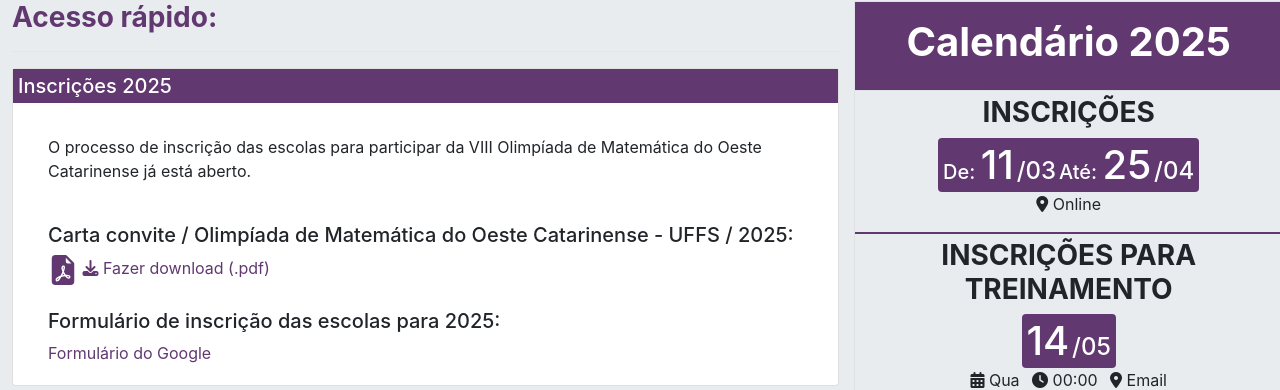
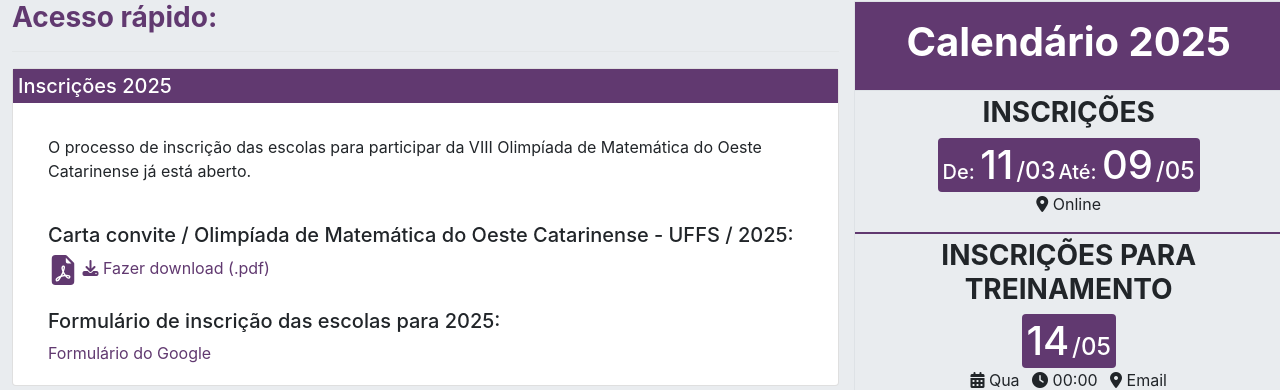
Before and after one commit to omocuffs/omocuffs.github.io, a Jekyll site: the page built from index.md, in a window 1280 px wide. Shown: the part 499-889 px from the top of the page. Built offline with Jekyll 4.4.1, drawn with Linux system fonts in a browser that asks for light colours; nearby versions of some CDN libraries.

Commit message:
extend inscription date

```diff
--- a/_data/calendario.yml
+++ b/_data/calendario.yml
@@ -11,9 +11,9 @@
         nome-do-mes: "Março"
         horario: "00:00"
       fechamento:
-        data: "25-04-2025"
+        data: "09-05-2025"
         dia-da-semana: "Sexta-Feira"
-        nome-do-mes: "Abril"
+        nome-do-mes: "Maio"
         horario: "23:59"
 
     - evento: "Inscrições para treinamento"
```
